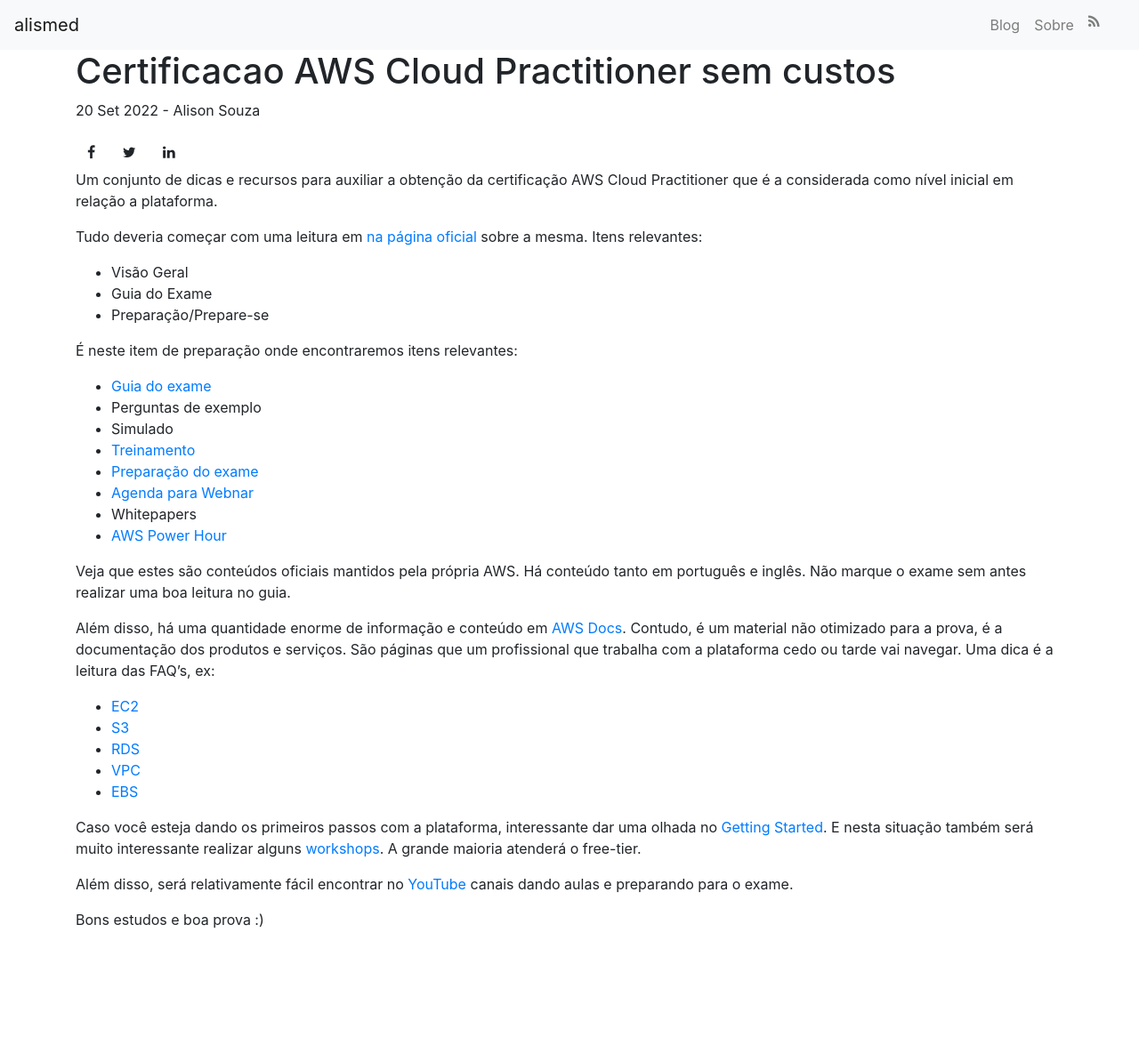
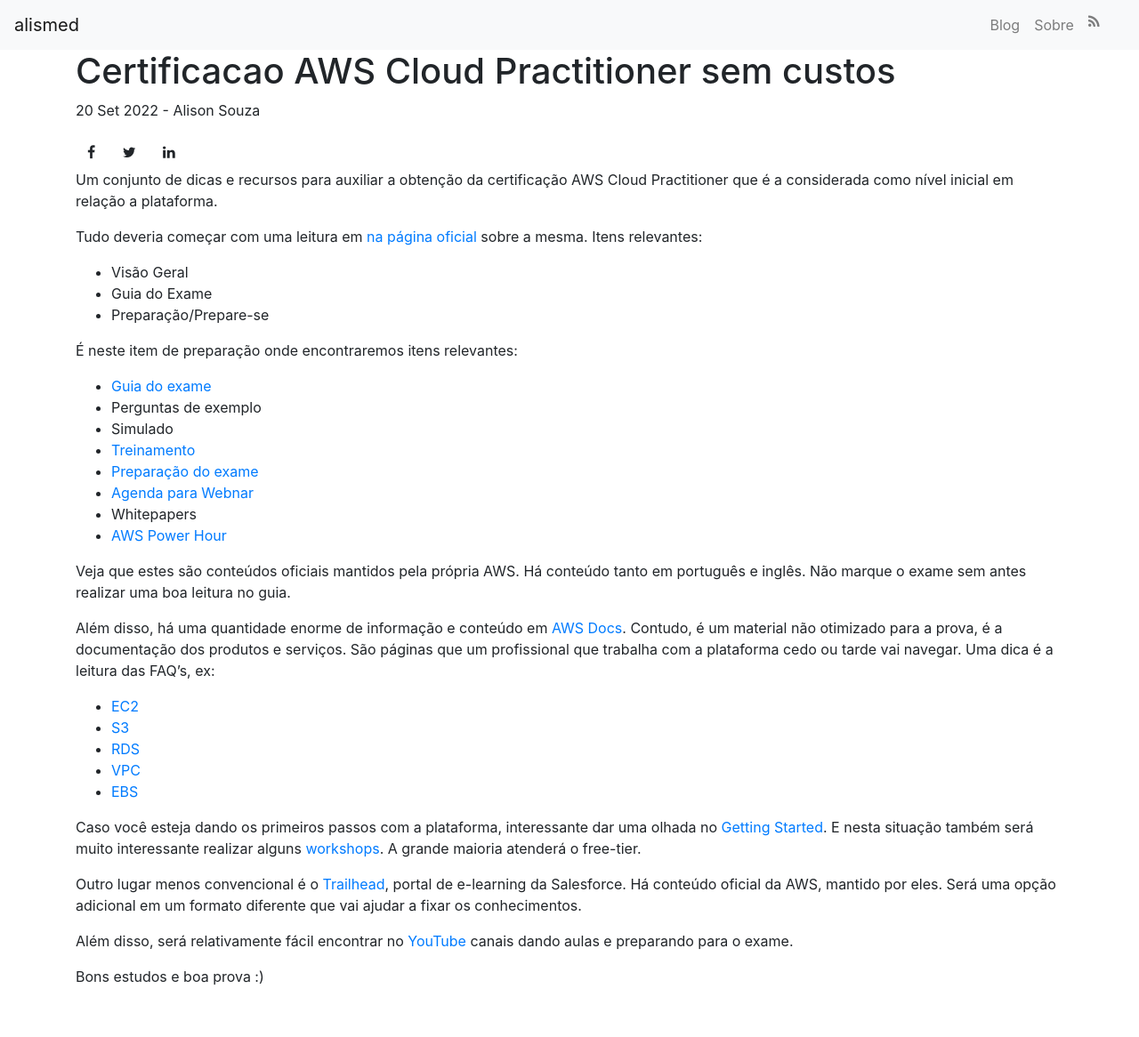
Before and after one commit to alismed/blog, a Jekyll site: the page built from _posts/2022-09-20-certificacao-aws-cloud-practitioner-sem-custos.md, in a window 1280 px wide. Shown: the whole page at 89% size. Built offline with Jekyll 4.4.1, drawn with Linux system fonts in a browser that asks for light colours; before the commit the page ends 1102 px from its top, so only the background shows below that.

Commit message:
trailhead option

```diff
--- a/_posts/2022-09-20-certificacao-aws-cloud-practitioner-sem-custos.md
+++ b/_posts/2022-09-20-certificacao-aws-cloud-practitioner-sem-custos.md
@@ -34,6 +34,8 @@
 
 Caso você esteja dando os primeiros passos com a plataforma, interessante dar uma olhada no [Getting Started](https://aws.amazon.com/getting-started/). E nesta situação também será muito interessante realizar alguns [workshops](https://workshops.aws/). A grande maioria atenderá o free-tier.
 
+Outro lugar menos convencional é o [Trailhead](https://trailhead.salesforce.com/content/learn/trails/learn-the-aws-cloud-practitioner-essentials), portal de e-learning da Salesforce. Há conteúdo oficial da AWS, mantido por eles. Será uma opção adicional em um formato diferente que vai ajudar a fixar os conhecimentos.
+
 Além disso, será relativamente fácil encontrar no [YouTube](https://www.google.com/search?q=aws+cloud+practitioner&client=firefox-b-e&biw=1366&bih=615&tbm=vid&sxsrf=ALiCzsbcW_X2wdaJLVChMMGUvzdgSuIniw%3A1663699614916&ei=ngoqY_fON96U5OUPv9W8iAg&ved=0ahUKEwj3lb2EhKT6AhVeCrkGHb8qD4EQ4dUDCAw&uact=5&oq=aws+cloud+practitioner&gs_lcp=Cg1nd3Mtd2l6LXZpZGVvEAMyBwgAELEDEEMyBQgAEIAEMgUIABCABDIFCAAQgAQyBQgAEIAEMgUIABCABDIFCAAQgAQyBQgAEIAEMgUIABCABDIFCAAQgARQkA9YkA9ggRNoAHAAeACAAWWIAZICkgEDMi4xmAEAoAEBwAEB&sclient=gws-wiz-video) canais dando aulas e preparando para o exame.
 
 Bons estudos e boa prova :)
```
